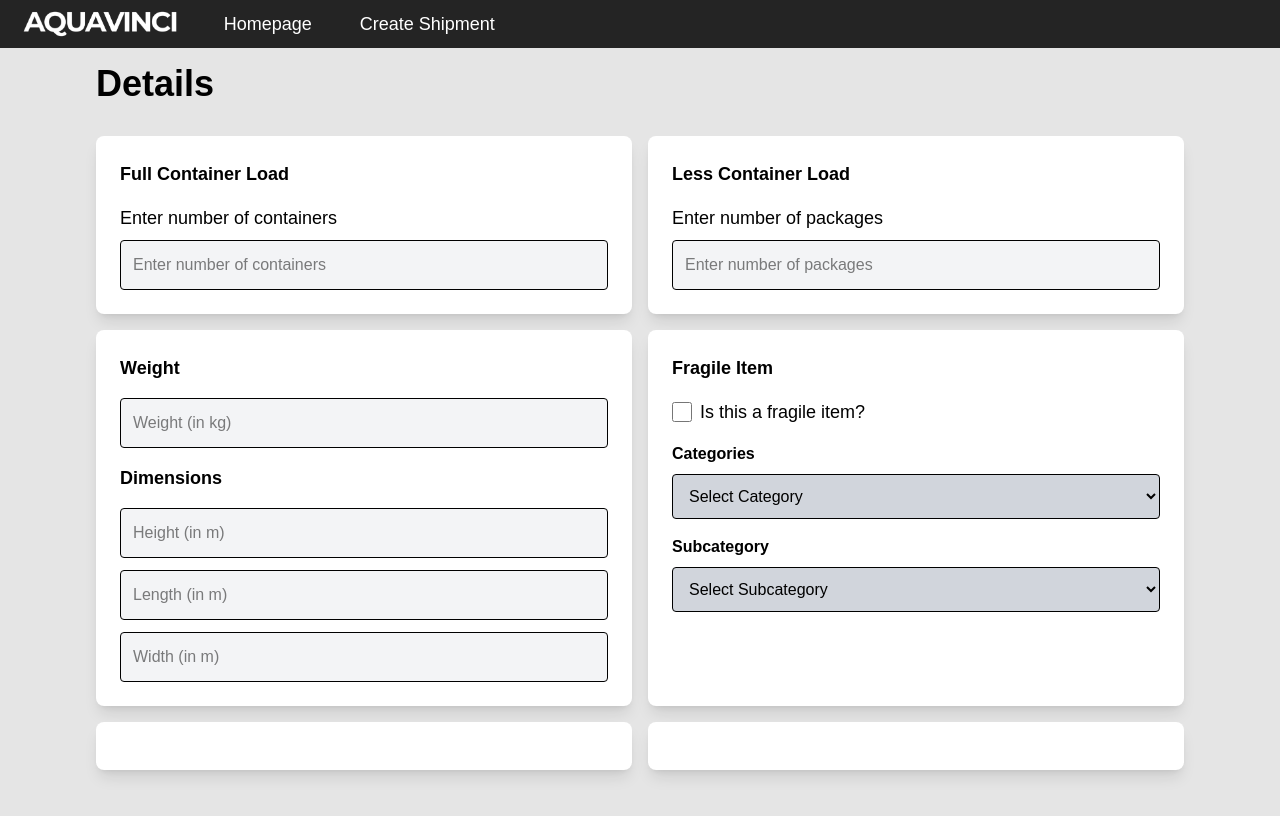
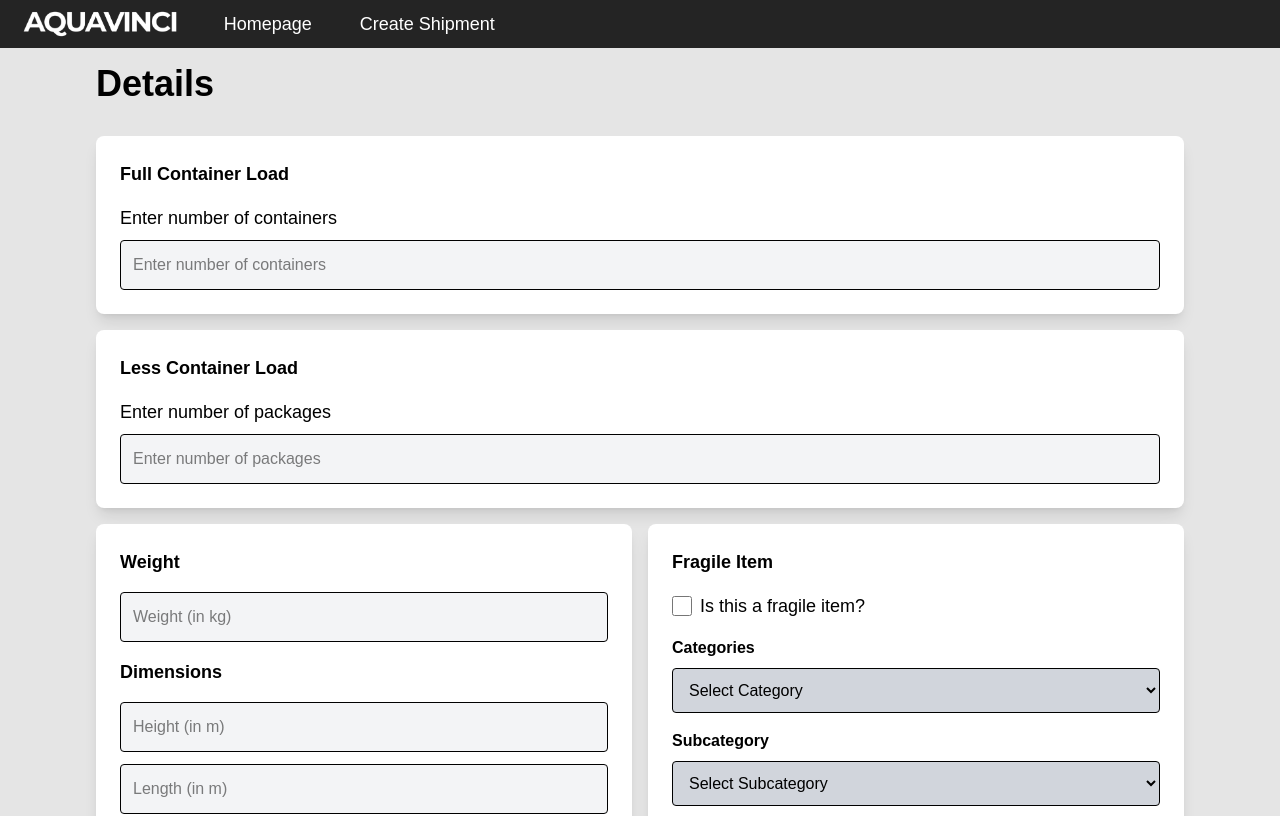
Before and after one commit to AlketKuehne/aquavinci, a Next.js app: page /create-shipment/details in a window 1280 px wide. Shown: the top 816 px of the page. Built offline with nearby package versions, Linux system fonts and the light colour scheme.

Commit message:
added restrictions

```diff
--- a/app/create-shipment/details/page.tsx
+++ b/app/create-shipment/details/page.tsx
@@ -107,9 +107,9 @@ export default function DetailsPage() {
         <h1 className="text-4xl font-extrabold mb-8 self-start">Details</h1>
 
         {/* FCL and LCL Boxes */}
-        <div className="flex justify-between w-full gap-x-4">
+        <div className="flex flex-col w-full gap-y-4">
           {/* Box for FCL */}
-          <div className="bg-white p-6 shadow-lg rounded-lg w-1/2">
+          <div className="bg-white p-6 shadow-lg rounded-lg w-full">
             <h2 className="text-lg font-bold mb-4">Full Container Load</h2>
             <label htmlFor="fclQuantity" className="block text-lg font-medium mb-2">
               Enter number of containers
@@ -131,7 +131,7 @@ export default function DetailsPage() {
           </div>
 
           {/* Box for LCL */}
-          <div className="bg-white p-6 shadow-lg rounded-lg w-1/2">
+          <div className="bg-white p-6 shadow-lg rounded-lg w-full">
             <h2 className="text-lg font-bold mb-4">Less Container Load</h2>
             <label htmlFor="lclQuantity" className="block text-lg font-medium mb-2">
               Enter number of packages
```
